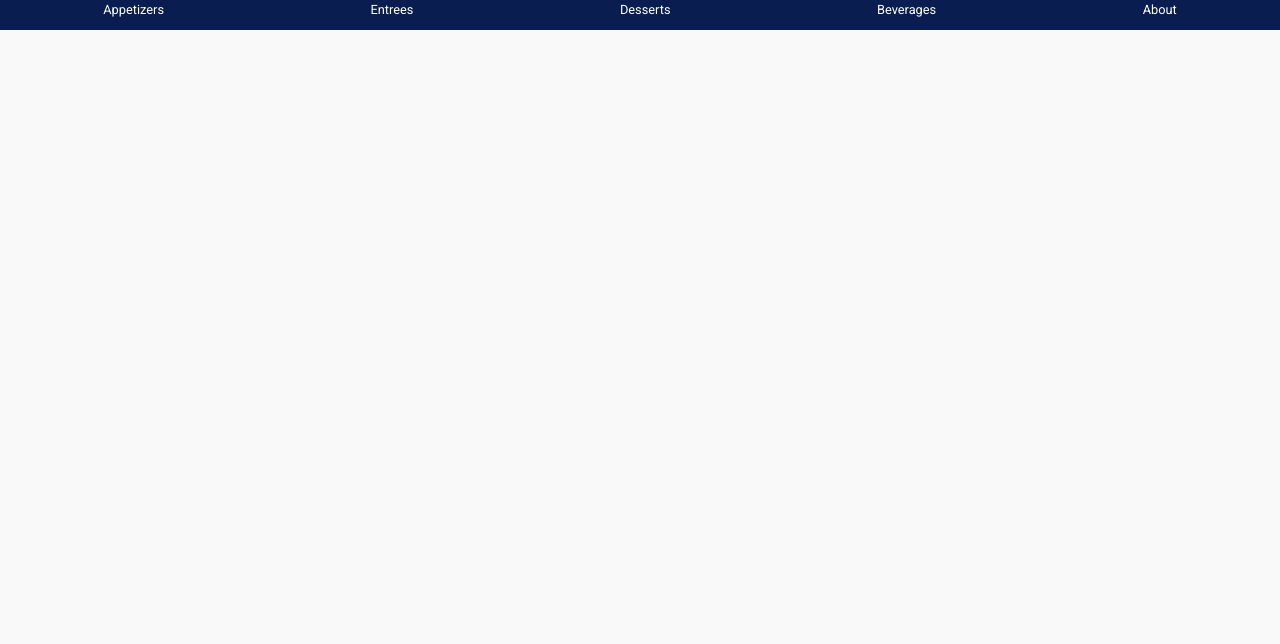
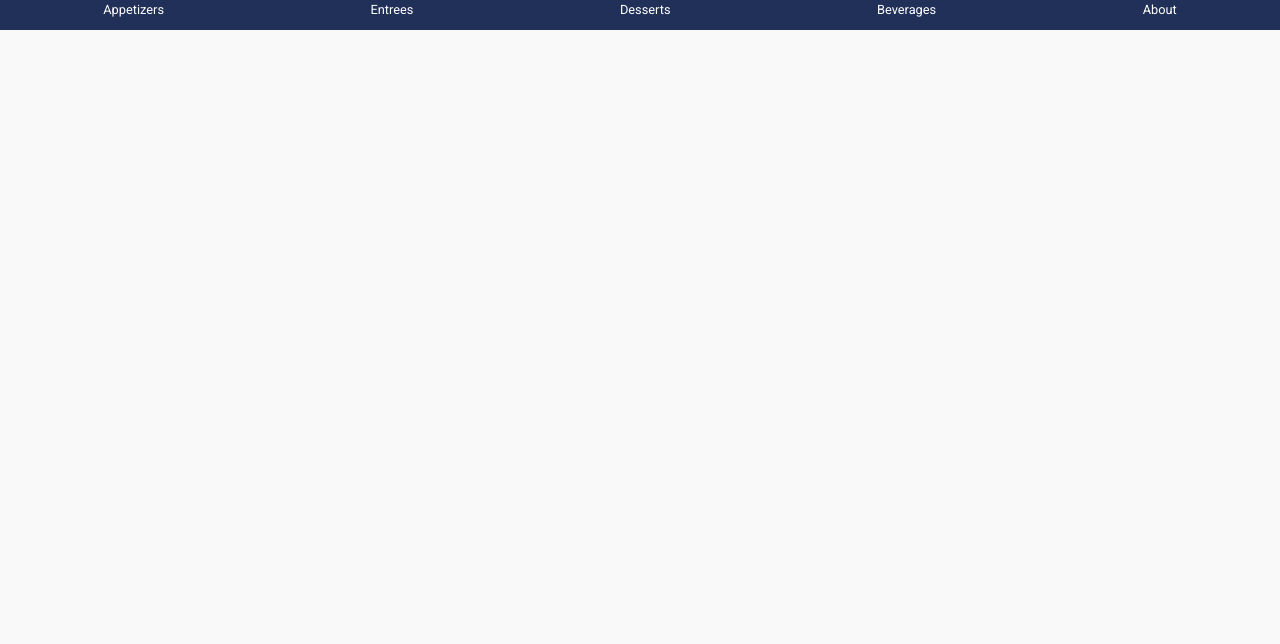
Before and after one commit to ILadutska/Weather-Channel, a plain HTML site: page Weather related CSS stuff/project1.html in a window 1280 px wide. Shown: the part 156-800 px from the top of the page. Drawn offline with Linux system fonts and the light colour scheme.

Commit message:
fixed blue

```diff
--- a/Weather related CSS stuff/ProjectStyle.css
+++ b/Weather related CSS stuff/ProjectStyle.css
@@ -46,7 +46,7 @@ h2 {
 
 ul {
     /*background-color: #333;*/
-    background-color: #0a1d51;
+    background-color: #213059;
 
 
 }
```
